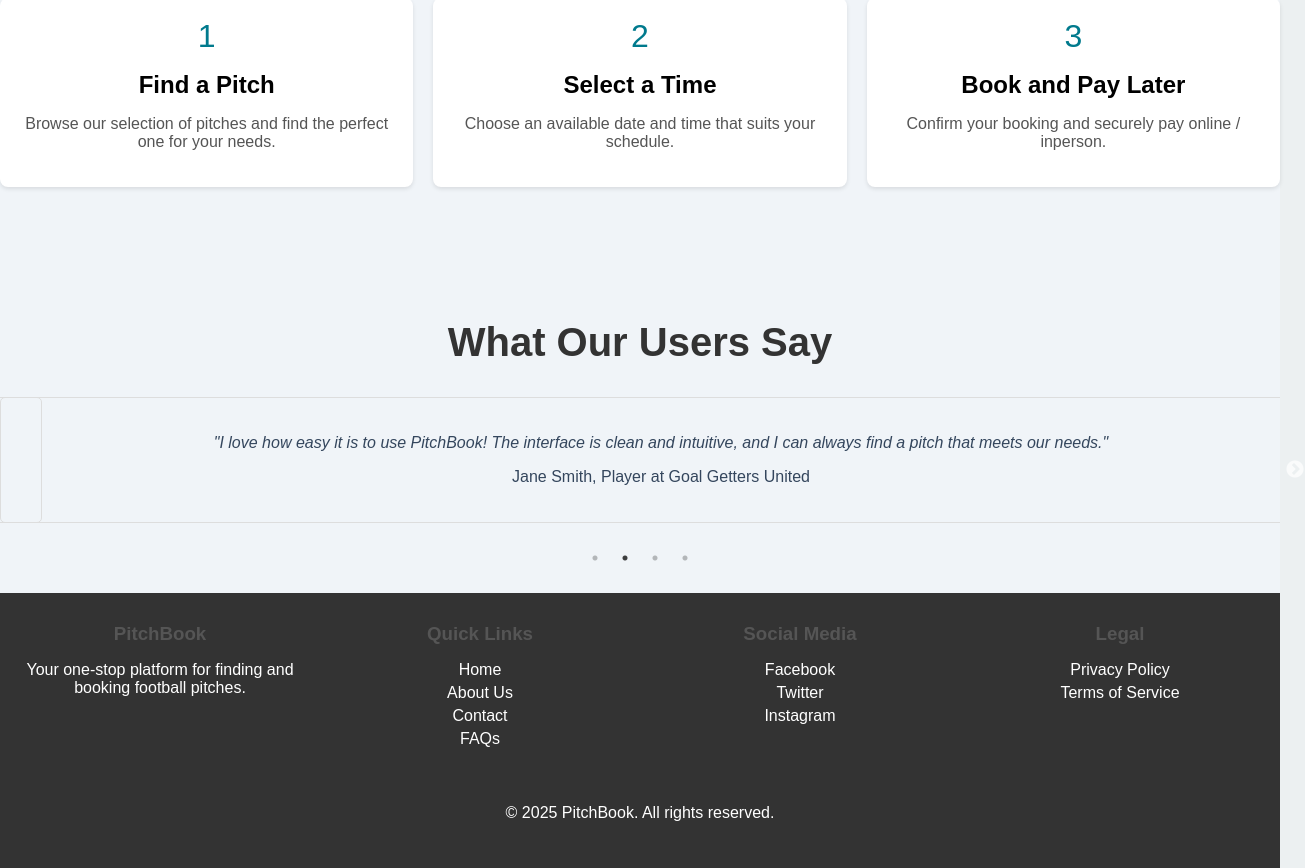
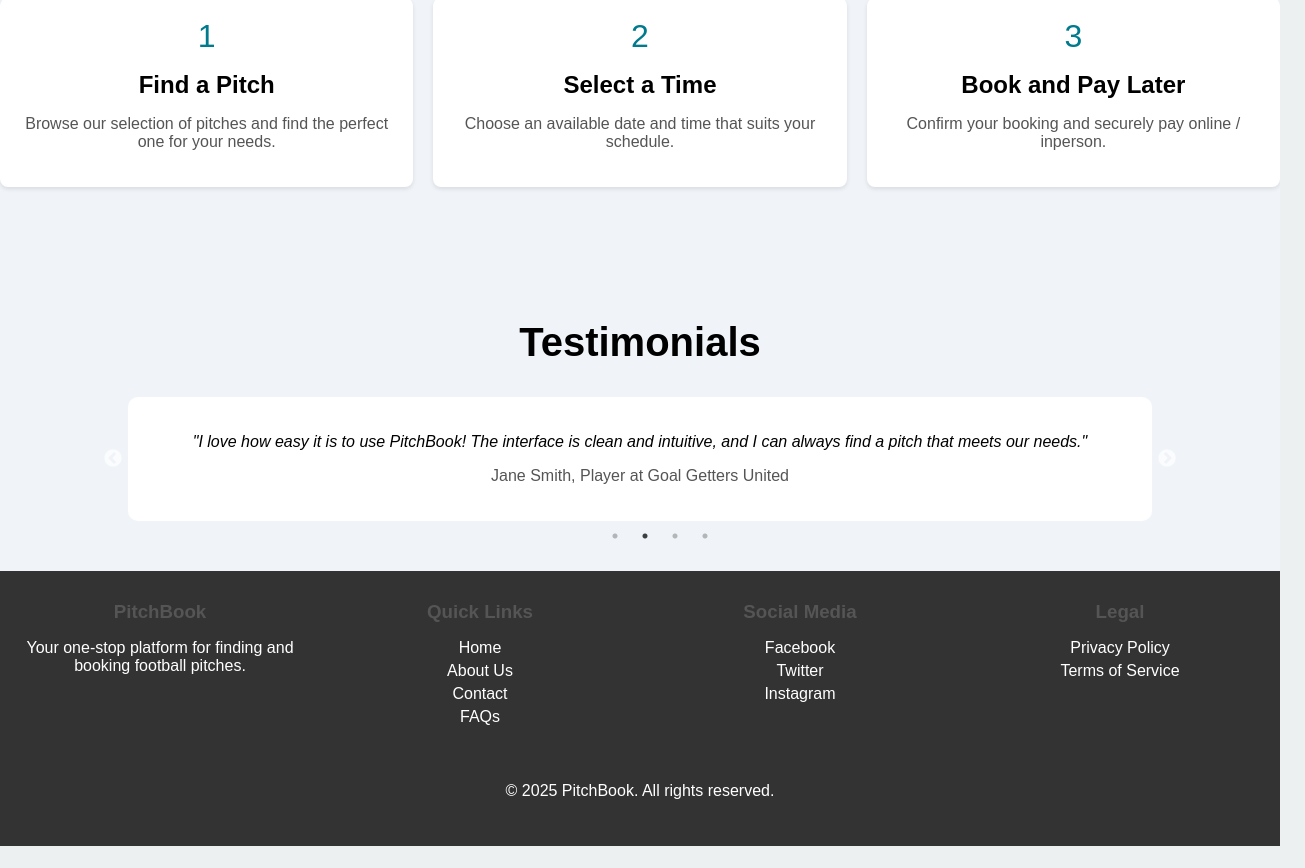
Before and after one commit to xoluxp/Pitchbooker, a React (Create React App) app in the folder pitchbook/pitchbook-frontend/: page / in a window 1280 px wide. Shown: the part 1056-1924 px from the top of the page, 1305 px wide, since content can reach past the window. After the commit the page ends 1902 px from the top, so only its background shows below. Built offline with nearby package versions, Linux system fonts and the light colour scheme.

Commit message:
Refactor Testimonials component; update background colors.

```diff
--- a/pitchbook/pitchbook-frontend/src/components/Testimonials.css
+++ b/pitchbook/pitchbook-frontend/src/components/Testimonials.css
@@ -1,30 +1,27 @@
 .testimonials {
+  background-color: #F0F4F8;
   padding: 50px 0;
   text-align: center;
-   background-color: #F0F4F8; /* Light gray background */
- }
-
- .testimonials-heading {
-   font-size: 2.5rem;
-   margin-bottom: 2rem;
 }
 
 .testimonials-carousel {
-   /* Add styles for the carousel here (e.g., width, overflow, etc.) */
+  width: 80%;
+  margin: 0 auto;
 }
 
- .testimonial {
-   border: 1px solid #ddd;
+.slick-slider {
+  background-color: white;
   padding: 20px;
-   border-radius: 5px;
-   margin-bottom: 20px; /* Add space between testimonials */
+  border-radius: 10px;
 }
+
 
 .testimonial-quote {
   font-style: italic;
   margin-bottom: 1rem;
+  color: #000000; /* Deep black */
 }
 
 .testimonial-author {
-   /* Add styles for author details (e.g., font size, color, etc.) */
+  color: #555;
 }
--- a/pitchbook/pitchbook-frontend/src/components/Testimonials.js
+++ b/pitchbook/pitchbook-frontend/src/components/Testimonials.js
@@ -1,86 +1,101 @@
-import React from 'react';
+import React from "react";
 import Slider from "react-slick";
 import "slick-carousel/slick/slick.css";
 import "slick-carousel/slick/slick-theme.css";
-import './Testimonials.css';
+import "./Testimonials.css";
 
 function Testimonials() {
   const settings = {
     dots: true,
     infinite: true,
     speed: 500,
-    slidesToShow: 1, // Ensure only one slide is shown at a time
+    slidesToShow: 1,
     slidesToScroll: 1,
     autoplay: true,
-    autoplaySpeed: 5000,
-    // Add responsive settings to ensure one slide at a time on all screen sizes
+    autoplaySpeed: 3000,
     responsive: [
       {
-        breakpoint: 1024, // For screens larger than 1024px
+        breakpoint: 1024,
         settings: {
           slidesToShow: 1,
           slidesToScroll: 1,
           infinite: true,
-          dots: true
-        }
+          dots: true,
+        },
       },
       {
-        breakpoint: 600, // For screens between 600px and 1024px
+        breakpoint: 600,
         settings: {
           slidesToShow: 1,
-          slidesToScroll: 1
-        }
+          slidesToScroll: 1,
+        },
       },
       {
-        breakpoint: 480, // For screens smaller than 480px
+        breakpoint: 480,
         settings: {
           slidesToShow: 1,
-          slidesToScroll: 1
-        }
-      }
-    ]
+          slidesToScroll: 1,
+        },
+      },
+    ],
   };
 
   return (
     <section className="testimonials">
       <div className="container">
-        <h2 className="testimonials-heading">What Our Users Say</h2>
+        <h2 className="section-heading">Testimonials</h2>
         <div className="testimonials-carousel">
           <Slider {...settings}>
             <div className="testimonial">
               <p className="testimonial-quote">
-                "PitchBook has made it so much easier for our team to find and book pitches.
-                It's a game-changer!"
+                "PitchBook has made it so much easier for our team to find and
+                book pitches. It's a game-changer!"
               </p>
               <div className="testimonial-author">
-                <p>John Doe, Captain of FC Awesome</p>
+                {/* Add author details here (name, image, etc.) */}
+                <p>
+                  John Doe, Captain of FC Awesome
+                </p>
+              </div>
+            </div>
+            {/* Add more testimonials here */}
+            <div className="testimonial">
+              <p className="testimonial-quote">
+                "I love how easy it is to use PitchBook! The interface is clean
+                and intuitive, and I can always find a pitch that meets our
+                needs."
+              </p>
+              <div className="testimonial-author">
+                {/* Add author details here (name, image, etc.) */}
+                <p>
+                  Jane Smith, Player at Goal Getters United
+                </p>
               </div>
             </div>
             <div className="testimonial">
               <p className="testimonial-quote">
-                "I love how easy it is to use PitchBook! The interface is clean and intuitive,
-                and I can always find a pitch that meets our needs."
+                "PitchBook is a lifesaver! No more endless phone calls or emails
+                to book a pitch. Highly recommend it to any football
+                enthusiast."
               </p>
               <div className="testimonial-author">
-                <p>Jane Smith, Player at Goal Getters United</p>
+                {/* Add author details here (name, image, etc.) */}
+                <p>
+                  David Lee, Coach at City Strikers
+                </p>
               </div>
             </div>
-            <div className="testimonial"> {/* New testimonial 1 */}
+            <div className="testimonial">
               <p className="testimonial-quote">
-                "PitchBook is a lifesaver! No more endless phone calls or emails to book a pitch.
-                Highly recommend it to any football enthusiast."
+                "As a busy professional, I appreciate how quickly I can book a
+                pitch with PitchBook. It's convenient and saves me a lot of
+                time."
               </p>
               <div className="testimonial-author">
-                <p>David Lee, Coach at City Strikers</p>
-              </div>
-            </div>
-            <div className="testimonial"> {/* New testimonial 2 */}
-              <p className="testimonial-quote">
-                "As a busy professional, I appreciate how quickly I can book a pitch with PitchBook.
-                It's convenient and saves me a lot of time."
-              </p>
-              <div className="testimonial-author">
-                <p>Sarah Jones, Player at Weekend Warriors</p>
+                {/* Add author details here (name, image, etc.) */}
+                <p>
+                  Sarah Jones, Player at Weekend Warriors
+                </p>
               </div>
             </div>
           </Slider>
```
Lines whose indentation alone changed are shown as unchanged.
